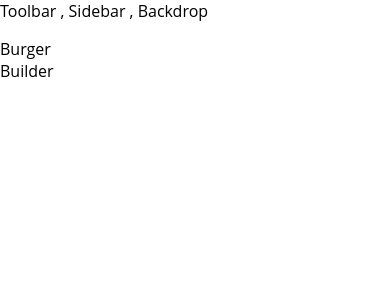
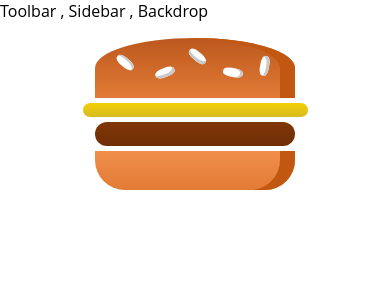
Before and after one commit to Arxlan40/My_Burger_App, a React app: page / in a window 390 px wide. Shown: the top 300 px of the page. Built offline with nearby package versions, Linux system fonts and the light colour scheme; the HTML template or start-up script is replaced by a standard one.

Commit message:
Added Burger :hamburger:

```diff
--- a/src/components/Burger/Burger.jsx
+++ b/src/components/Burger/Burger.jsx
@@ -1,8 +1,17 @@
 import React from "react";
+import Classes from "./Burger.module.css";
+import BurgerIngredients from "./BurgerIngredients/BurgerIngredients";
 
-const Burger =(props)=>{
+const Burger = (props) => {
+  return (
+    <div className={Classes.Burger}>
+      <BurgerIngredients type="bread-top" />
+      <BurgerIngredients type="cheese" />
+      <BurgerIngredients type="meat" />
+      <BurgerIngredients type="bread-bottom" />
 
-
-}
+    </div>
+  );
+};
 
 export default Burger;
--- /dev/null
+++ b/src/components/Burger/Burger.module.css
@@ -0,0 +1,34 @@
+.Burger{
+    font-size: 1.2rem;
+    font-weight: bold;
+    width: 100%;
+    margin: auto;
+    text-align: center;
+    height: 250px;
+}
+
+@media (min-width: 500px) and (min-height:400px){
+    .Burger{
+        width: 450px;
+        height: 400px;
+    }
+}
+
+@media (min-width: 350px) and (min-height:600px){
+    .Burger{
+        width: 300px;
+        height: 600px;
+    }
+}
+@media (min-width: 300px) and (min-height:400px){
+    .Burger{
+        width: 250px;
+        height: 300px;
+    }
+}
+@media (min-width: 1000px) and (min-height:700px){
+    .Burger{
+        width: 700px;
+        height: 600px;
+    }
+}
--- a/src/containers/BurgerBuilder/Burgebuilder.js
+++ b/src/containers/BurgerBuilder/Burgebuilder.js
@@ -1,12 +1,12 @@
 import React, { Component } from "react";
 
 import Aux from "../../hoc/Auxilary";
+import Burger from "../../components/Burger/Burger"
 class BurgerBuilder extends Component {
   state = {};
   render() {
     return <Aux>
-        <div>Burger</div>
-        <div>Builder</div>
+      <Burger/>
 
     </Aux>
     ;
```
